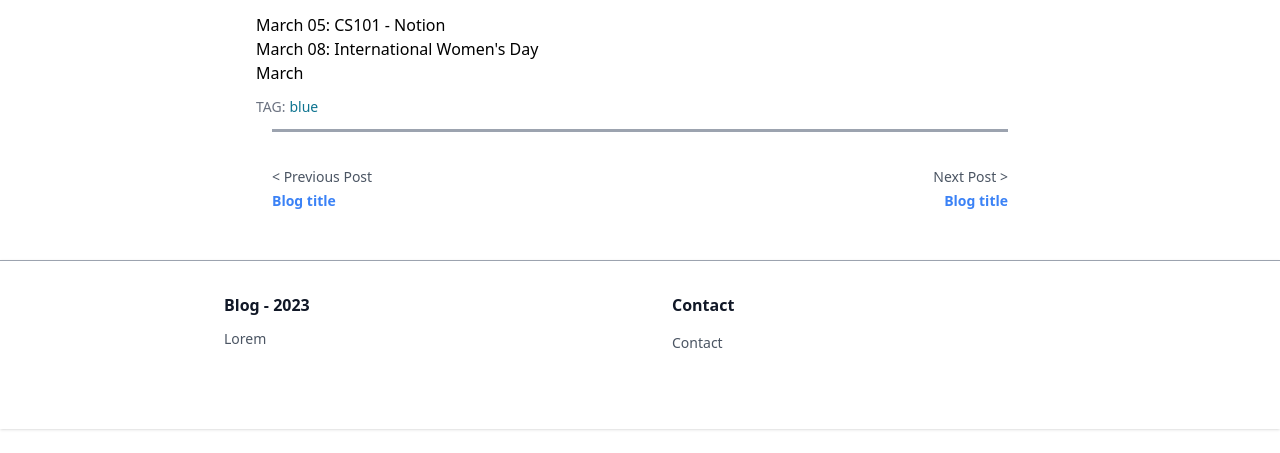
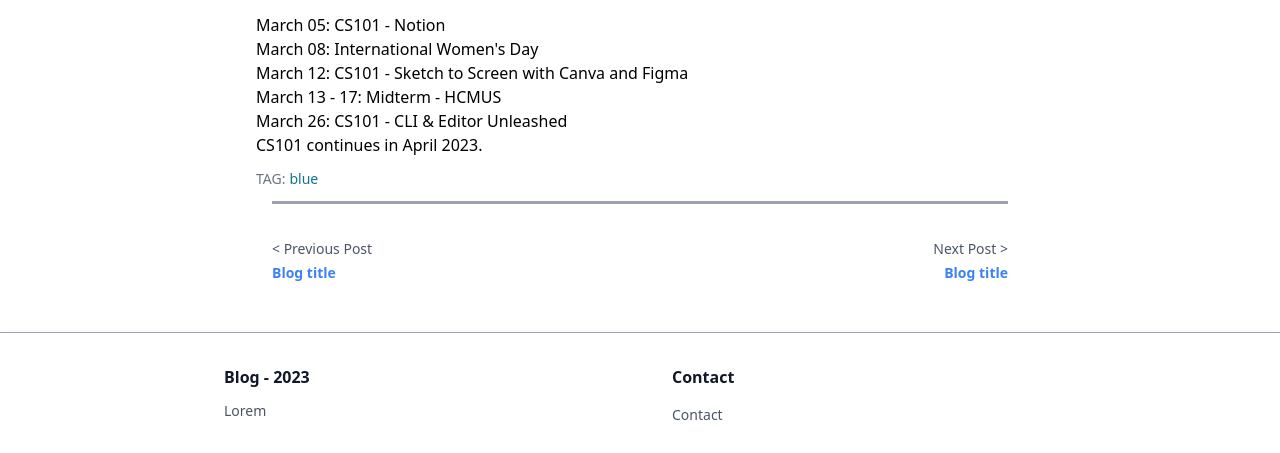
Before and after one commit to CongNguyenBa/blog, a Gatsby site: page /march-2023-schedule in a window 1280 px wide. Shown: the part 184-637 px from the top of the page. Built offline with nearby package versions, Linux system fonts and the light colour scheme; Gatsby itself is replaced by a stand-in of ours.

Commit message:
edit post

```diff
--- a/content/articles/03-05.mdx
+++ b/content/articles/03-05.mdx
@@ -6,8 +6,9 @@ tag: blue
 ---
 
 
-- March 05: CS101 - Notion
-
-- March 08: International Women's Day
-
-- March
+* March 05: CS101 - Notion
+* March 08: International Women's Day
+* March 12: CS101 - Sketch to Screen with Canva and Figma
+* March 13 - 17: Midterm - HCMUS
+* March 26: CS101 - CLI & Editor Unleashed
+* CS101 continues in April 2023.
```
